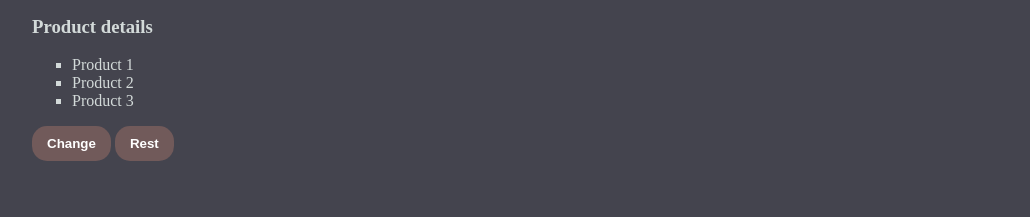
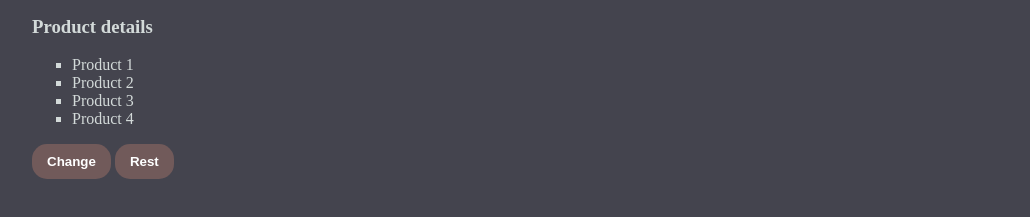
Before and after one commit to galalmuhammed/mastering-git, a plain HTML site: page index.html in a window 1280 px wide. Shown: the part 101-318 px from the top of the page, without its empty margins (8-1038 px from the left). Drawn offline with Linux system fonts and the light colour scheme.

Commit message:
Add new product

```diff
--- a/index.html
+++ b/index.html
@@ -19,6 +19,7 @@
         <li>Product 1</li>
         <li>Product 2</li>
         <li>Product 3</li>
+        <li>Product 4</li>
       </ul>
 
       <button onclick="changeColor()">Change</button>
```
